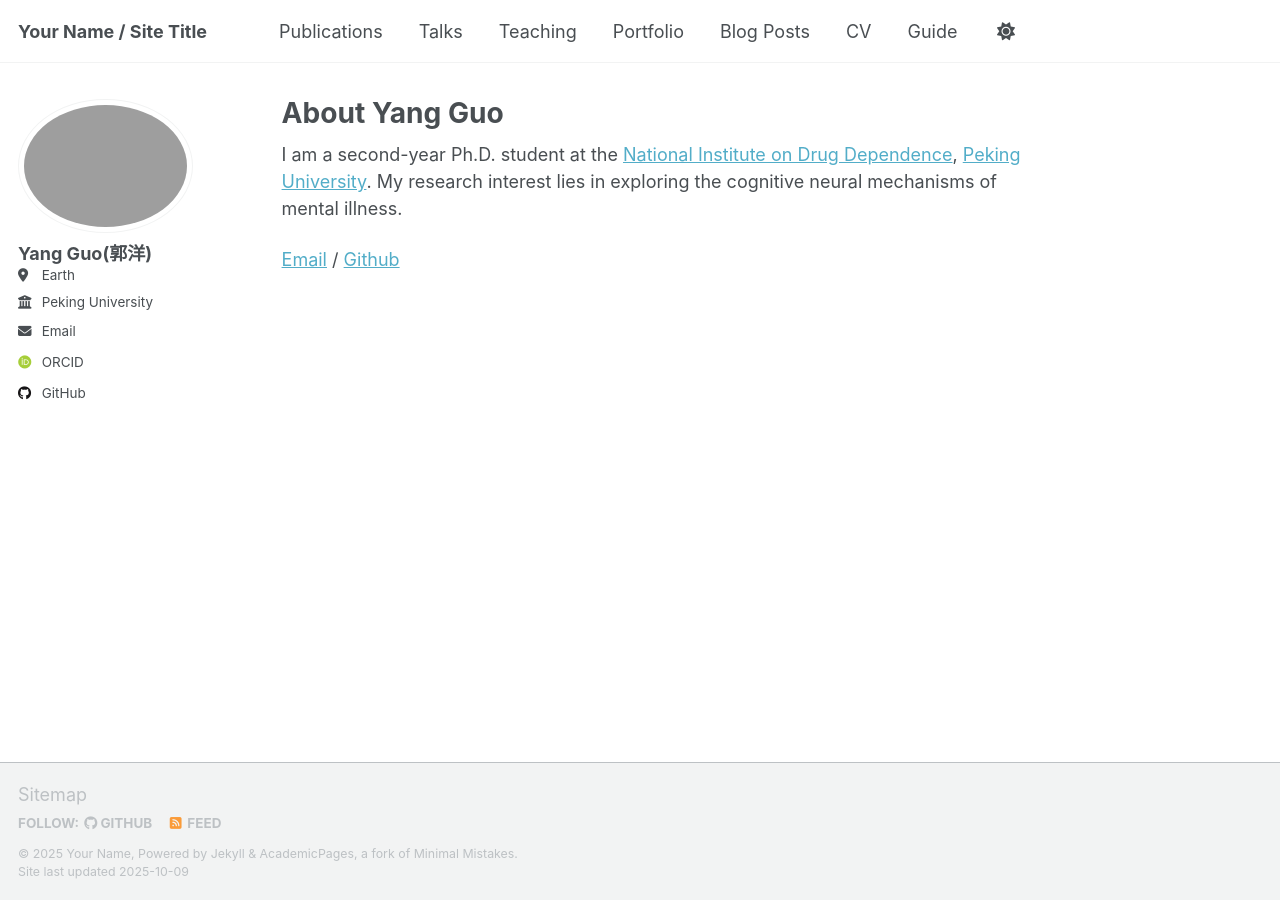
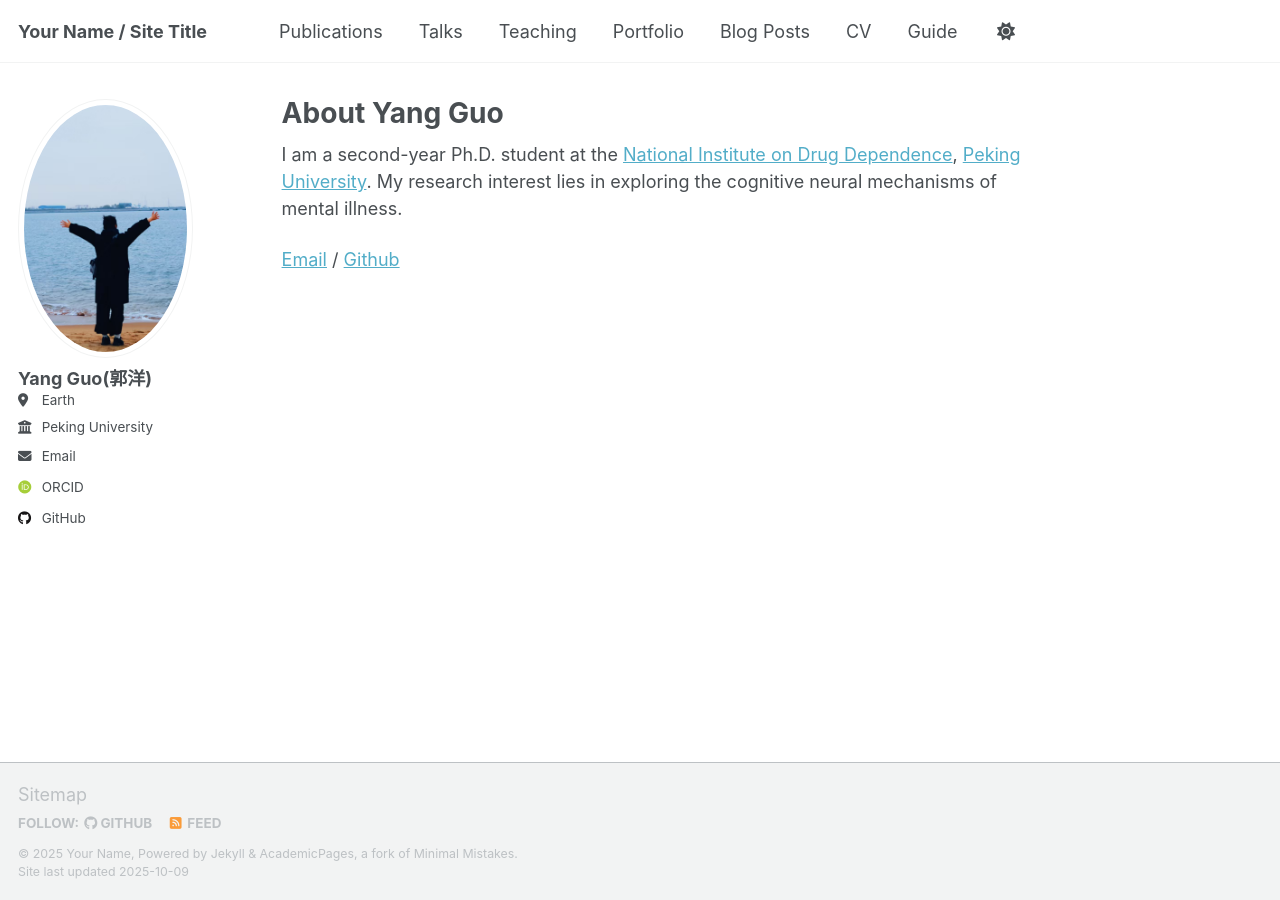
Before and after one commit to Chloesky/Chloesky.github.io, a Jekyll site: the page built from _pages/about.md, in a window 1280 px wide. Built offline with Jekyll 4.4.1, drawn with Linux system fonts in a browser that asks for light colours; some web fonts are replaced; a script that is not in the unit is left out.

Commit message:
Update _config.yml

```diff
--- a/_config.yml
+++ b/_config.yml
@@ -23,7 +23,7 @@ repository               : "academicpages/academicpages.github.io"
 #               Additional customization can be done by editing /_includes/author-profile.html
 author:
   # Biographic information
-  avatar           : "../images/Yang Guo.png"
+  avatar           : "../images/YangGuo.png"
   name             : "Yang Guo(郭洋)"
   pronouns         : #"she/her"
   bio              : # "Short biography for the left-hand sidebar"
```
